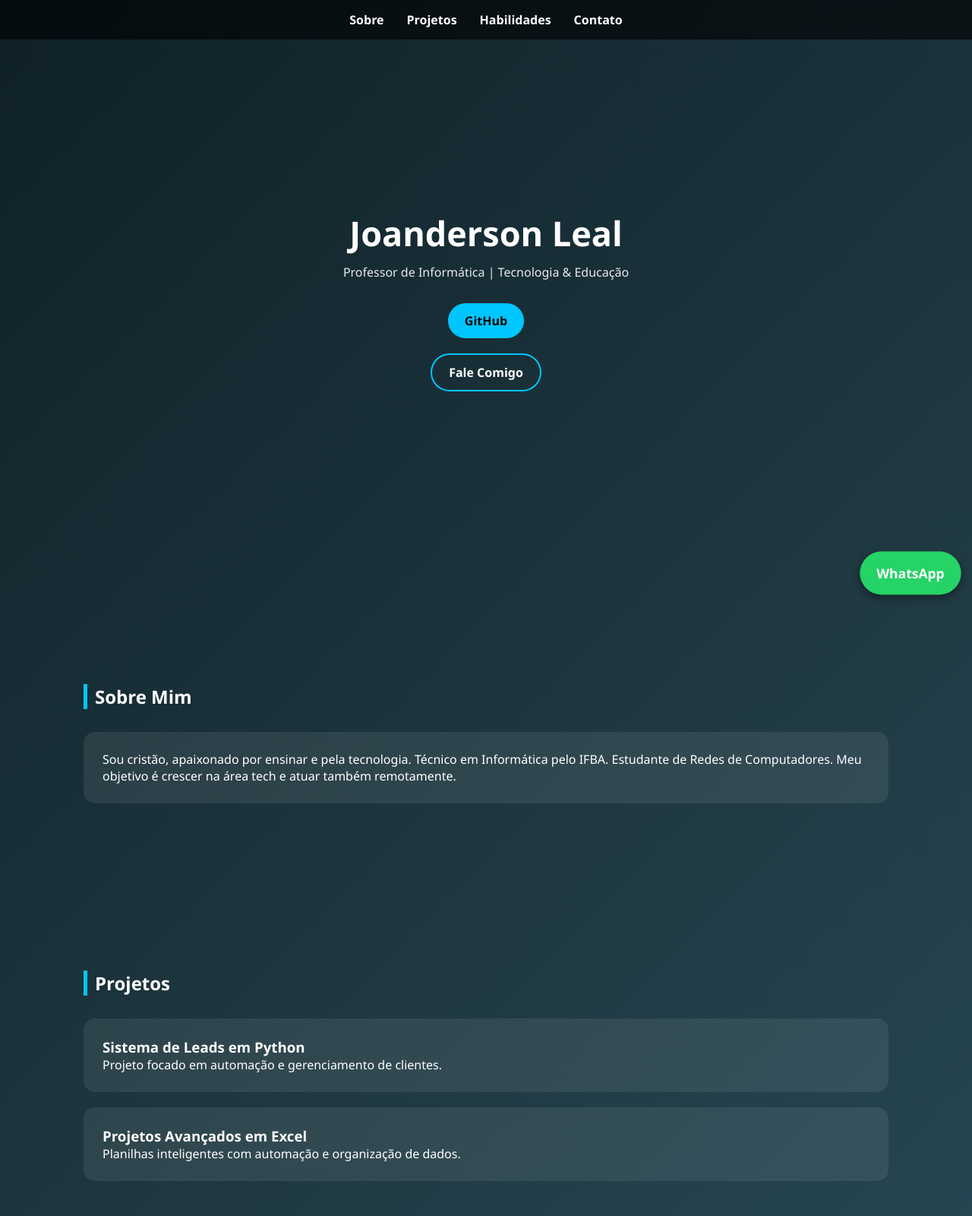
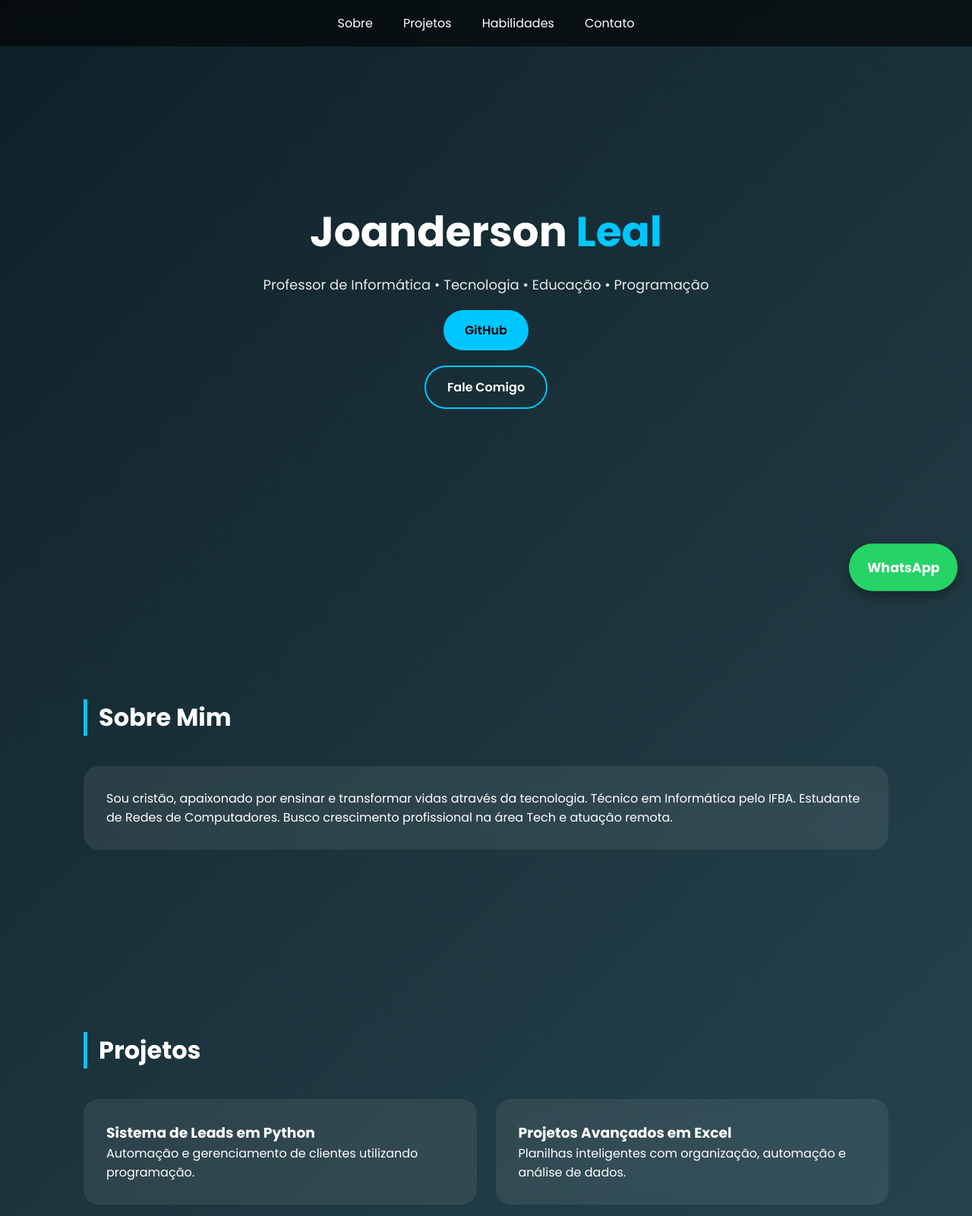
Before and after one commit to Joanderson192/Portifolio, a plain HTML site: page index.html in a window 1280 px wide. Shown: the top 1600 px of the page at 76% size. Drawn offline with Linux system fonts and the light colour scheme.

Commit message:
Refactor index.html with new styles and content
Updated styles and content for improved layout and readability.

```diff
--- a/index.html
+++ b/index.html
@@ -5,36 +5,40 @@
 <meta name="viewport" content="width=device-width, initial-scale=1.0">
 <title>Joanderson Leal | Portfólio</title>
 
+<link href="https://fonts.googleapis.com/css2?family=Poppins:wght@300;400;600;700&display=swap" rel="stylesheet">
+
 <style>
 *{
 margin:0;
 padding:0;
 box-sizing:border-box;
-font-family: 'Segoe UI', sans-serif;
+font-family:'Poppins',sans-serif;
 }
 
 body{
-background: linear-gradient(135deg,#0f2027,#203a43,#2c5364);
+background:linear-gradient(135deg,#0f2027,#203a43,#2c5364);
 color:white;
 scroll-behavior:smooth;
 }
 
+/* NAVBAR */
 nav{
 position:fixed;
 width:100%;
+top:0;
 background:rgba(0,0,0,0.6);
-backdrop-filter: blur(10px);
-padding:15px;
+backdrop-filter:blur(10px);
 display:flex;
 justify-content:center;
-gap:30px;
+gap:40px;
+padding:18px;
 z-index:1000;
 }
 
 nav a{
 color:white;
 text-decoration:none;
-font-weight:600;
+font-weight:500;
 transition:0.3s;
 }
 
@@ -42,6 +46,7 @@ nav a:hover{
 color:#00c6ff;
 }
 
+/* HERO */
 header{
 height:100vh;
 display:flex;
@@ -53,22 +58,27 @@ padding:20px;
 }
 
 header h1{
-font-size:45px;
-margin-bottom:10px;
+font-size:55px;
+font-weight:700;
+}
+
+header span{
+color:#00c6ff;
 }
 
 header p{
+margin-top:15px;
 opacity:0.9;
-margin-bottom:20px;
+font-size:18px;
 }
 
 .btn{
 display:inline-block;
-padding:12px 22px;
-margin:10px;
-border-radius:30px;
+padding:14px 28px;
+border-radius:40px;
+margin:20px 10px 0 10px;
 text-decoration:none;
-font-weight:bold;
+font-weight:600;
 transition:0.3s;
 }
 
@@ -91,48 +101,59 @@ background:#00c6ff;
 color:black;
 }
 
+/* SECTIONS */
 section{
-padding:100px 20px;
+padding:120px 20px;
 max-width:1100px;
 margin:auto;
 }
 
 h2{
-margin-bottom:30px;
+margin-bottom:40px;
+font-size:32px;
 border-left:5px solid #00c6ff;
-padding-left:10px;
+padding-left:15px;
+}
+
+/* CARDS */
+.grid{
+display:grid;
+grid-template-columns:repeat(auto-fit,minmax(250px,1fr));
+gap:25px;
 }
 
 .card{
 background:rgba(255,255,255,0.08);
-padding:25px;
-margin-bottom:20px;
-border-radius:15px;
-transition:0.3s;
+padding:30px;
+border-radius:20px;
+transition:0.4s;
+backdrop-filter:blur(10px);
 }
 
 .card:hover{
-transform:translateY(-5px);
+transform:translateY(-8px);
 background:rgba(255,255,255,0.15);
 }
 
+/* FOOTER */
 footer{
 text-align:center;
-padding:30px;
+padding:40px;
 background:rgba(0,0,0,0.5);
 }
 
+/* WHATSAPP FLOAT */
 .whatsapp{
 position:fixed;
-bottom:20px;
-right:20px;
+bottom:25px;
+right:25px;
 background:#25D366;
 color:white;
-padding:15px 20px;
+padding:16px 22px;
 border-radius:50px;
 text-decoration:none;
 font-weight:bold;
-box-shadow:0 4px 10px rgba(0,0,0,0.4);
+box-shadow:0 5px 15px rgba(0,0,0,0.4);
 animation:pulse 1.5s infinite;
 }
 
@@ -143,7 +164,7 @@ animation:pulse 1.5s infinite;
 }
 
 @media(max-width:768px){
-header h1{font-size:30px;}
+header h1{font-size:35px;}
 nav{gap:15px;}
 }
 </style>
@@ -159,8 +180,8 @@ nav{gap:15px;}
 </nav>
 
 <header>
-<h1>Joanderson Leal</h1>
-<p>Professor de Informática | Tecnologia & Educação</p>
+<h1>Joanderson <span>Leal</span></h1>
+<p>Professor de Informática • Tecnologia • Educação • Programação</p>
 
 <a href="https://github.com/Joanderson192" target="_blank" class="btn btn-primary">
 GitHub
@@ -174,48 +195,62 @@ Fale Comigo
 <section id="sobre">
 <h2>Sobre Mim</h2>
 <div class="card">
-Sou cristão, apaixonado por ensinar e pela tecnologia.
+Sou cristão, apaixonado por ensinar e transformar vidas através da tecnologia.
 Técnico em Informática pelo IFBA.
 Estudante de Redes de Computadores.
-Meu objetivo é crescer na área tech e atuar também remotamente.
+Busco crescimento profissional na área Tech e atuação remota.
 </div>
 </section>
 
 <section id="projetos">
 <h2>Projetos</h2>
+<div class="grid">
 
 <div class="card">
 <h3>Sistema de Leads em Python</h3>
-Projeto focado em automação e gerenciamento de clientes.
+<p>Automação e gerenciamento de clientes utilizando programação.</p>
 </div>
 
 <div class="card">
 <h3>Projetos Avançados em Excel</h3>
-Planilhas inteligentes com automação e organização de dados.
+<p>Planilhas inteligentes com organização, automação e análise de dados.</p>
 </div>
 
+</div>
 </section>
 
 <section id="habilidades">
 <h2>Habilidades Técnicas</h2>
+<div class="grid">
 
 <div class="card">
+<h3>Sistemas Operacionais</h3>
 Windows 10/11 – Avançado<br>
-Linux Ubuntu – Básico<br>
+Linux Ubuntu – Básico
+</div>
+
+<div class="card">
+<h3>Ferramentas</h3>
 Excel – Avançado<br>
+Pacote Office<br>
+CRM
+</div>
+
+<div class="card">
+<h3>Programação</h3>
 Python – Básico<br>
 HTML – Intermediário<br>
 CSS – Básico
 </div>
 
+</div>
 </section>
 
 <section id="contato">
 <h2>Contato</h2>
-
 <div class="card">
-📍 Santo Estêvão – BA<br>
-📧 Joandersonleal192@gmail.com<br>
+📍 Santo Estêvão – BA<br><br>
+📧 Joandersonleal192@gmail.com<br><br>
 📸 Instagram: @Jo.andersonleal
 </div>
 
@@ -228,7 +263,7 @@ Falar no WhatsApp
 </section>
 
 <footer>
-© 2026 Joanderson Leal | Todos os direitos reservados
+© 2026 Joanderson Leal | Desenvolvido por Joanderson
 </footer>
 
 <a href="https://wa.me/5575983534628?text=Olá%20Professor%20Joanderson"
```
